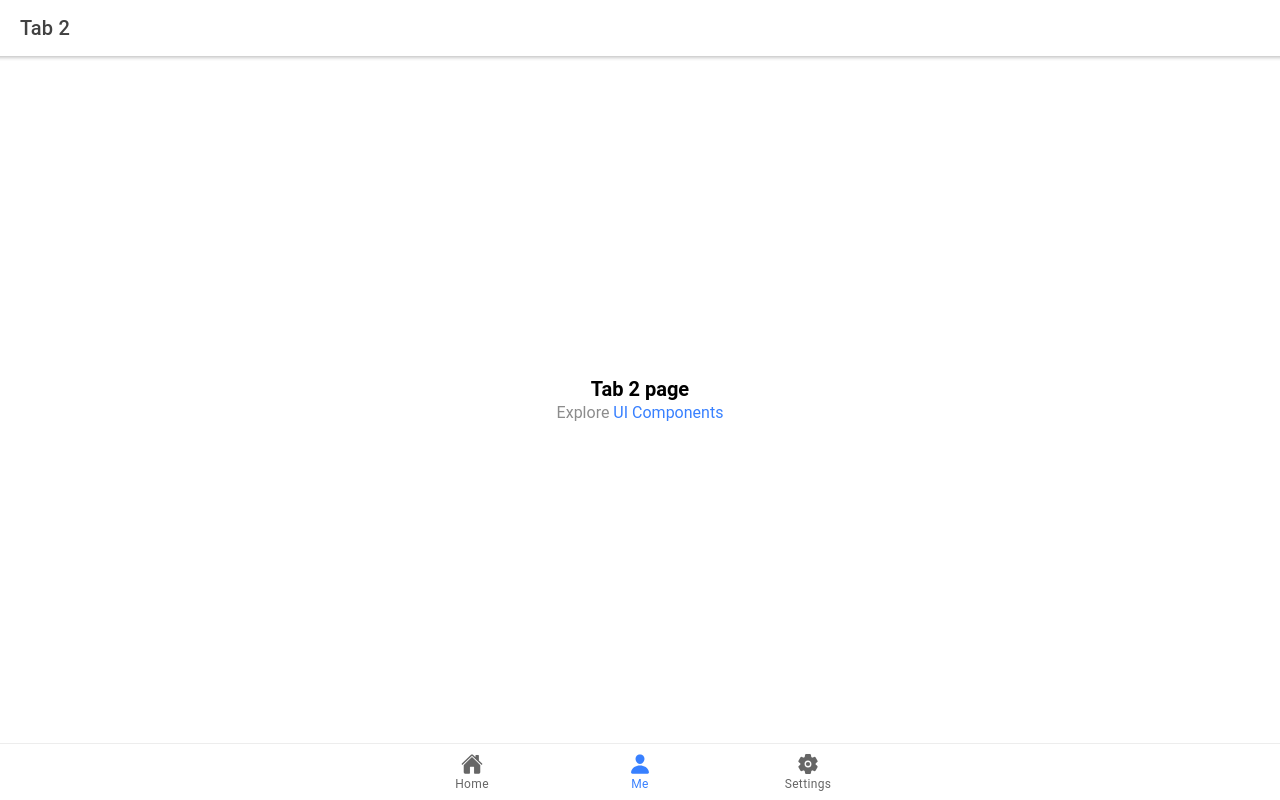
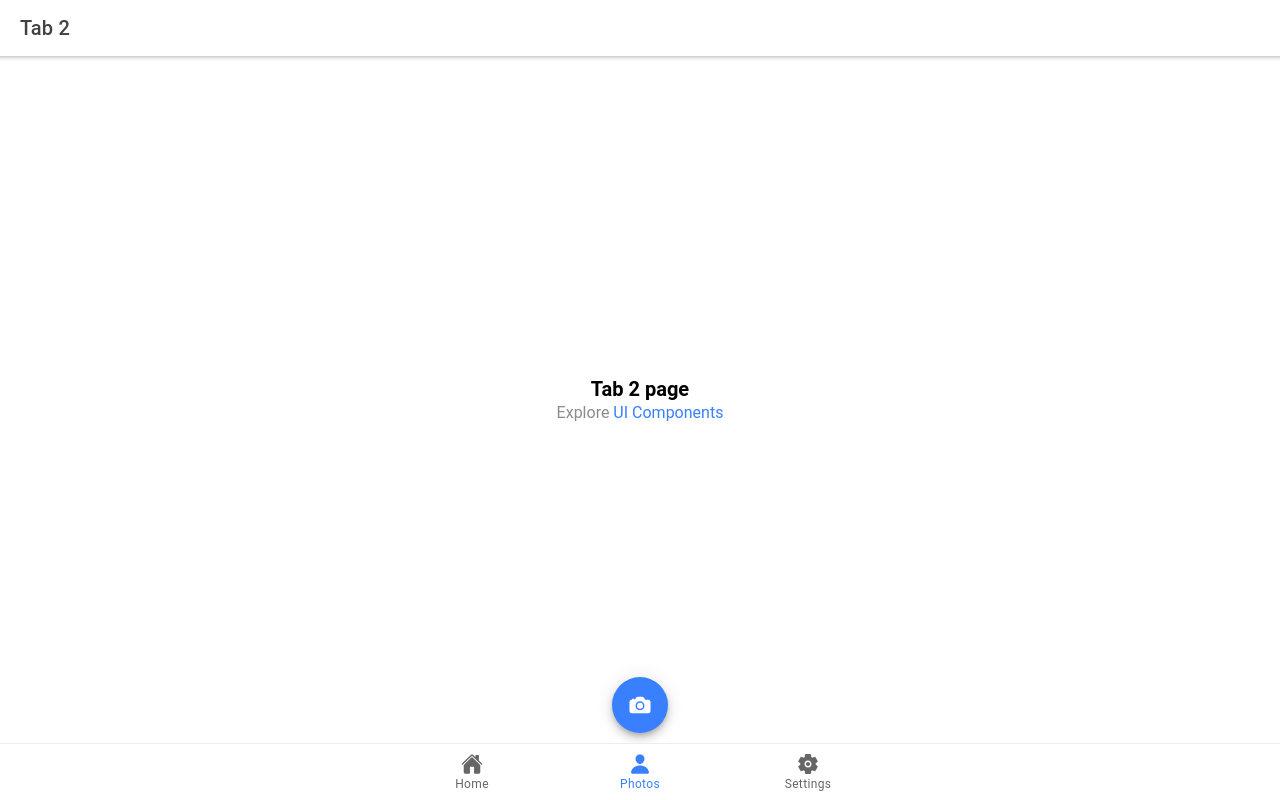
Before and after one commit to JamesGit1/ProjectRunning, a React (Create React App) app in the folder myApp/: page /tab2 in a window 1280 px wide. Built offline with nearby package versions, Linux system fonts and the light colour scheme.

Commit message:
Trying to add photo shiz

```diff
--- a/myApp/package.json
+++ b/myApp/package.json
@@ -4,9 +4,13 @@
   "private": true,
   "dependencies": {
     "@capacitor/app": "1.0.0",
+    "@capacitor/camera": "^1.0.2",
     "@capacitor/core": "3.0.0",
+    "@capacitor/filesystem": "^1.0.2",
     "@capacitor/haptics": "1.0.0",
     "@capacitor/keyboard": "1.0.0",
+    "@capacitor/storage": "^1.0.2",
+    "@ionic/pwa-elements": "^3.0.2",
     "@ionic/react": "^5.5.0",
     "@ionic/react-router": "^5.5.0",
     "@testing-library/jest-dom": "^5.11.9",
--- a/myApp/src/App.tsx
+++ b/myApp/src/App.tsx
@@ -60,7 +60,7 @@ const App: React.FC = () => (
           </IonTabButton>
           <IonTabButton tab="tab2" href="/tab2">
             <IonIcon icon={person} />
-            <IonLabel>Me</IonLabel>
+            <IonLabel>Photos</IonLabel>
           </IonTabButton>
           <IonTabButton tab="tab3" href="/tab3">
             <IonIcon icon={settings} />
--- /dev/null
+++ b/myApp/src/hooks/usePhotoGallery.ts
@@ -0,0 +1,44 @@
+import { useState, useEffect } from "react";
+import { isPlatform } from "@ionic/react";
+
+import {
+    Camera,
+    CameraResultType,
+    CameraSource,
+    Photo,
+} from "@capacitor/camera";
+import { Filesystem, Directory } from "@capacitor/filesystem";
+import { Storage } from "@capacitor/storage";
+import { Capacitor } from "@capacitor/core";
+
+export function usePhotoGallery() {
+
+    const [photos, setPhotos] = useState<UserPhoto[]>([]);
+
+    const takePhoto = async () => {
+        const cameraPhoto = await Camera.getPhoto({
+            resultType: CameraResultType.Uri,
+            source: CameraSource.Camera,
+            quality: 100,
+        });
+        const fileName = new Date().getTime() + ".jpeg";
+        const newPhotos = [
+            {
+                filepath: fileName,
+                webviewPath: cameraPhoto.webPath,
+            },
+            ...photos,
+        ];
+        setPhotos(newPhotos);
+    }
+
+    return {
+        photos,
+        takePhoto,
+    };
+}
+
+export interface UserPhoto {
+    filepath: string;
+    webviewPath?: string;
+}
--- a/myApp/src/index.tsx
+++ b/myApp/src/index.tsx
@@ -3,6 +3,10 @@ import ReactDOM from 'react-dom';
 import App from './App';
 import * as serviceWorkerRegistration from './serviceWorkerRegistration';
 import reportWebVitals from './reportWebVitals';
+import { defineCustomElements } from '@ionic/pwa-elements/loader';
+
+// Call the element loader after the platform has been bootstrapped
+defineCustomElements(window);
 
 ReactDOM.render(
   <React.StrictMode>
--- a/myApp/src/pages/Tab2.tsx
+++ b/myApp/src/pages/Tab2.tsx
@@ -1,8 +1,16 @@
-import { IonContent, IonHeader, IonPage, IonTitle, IonToolbar } from '@ionic/react';
+import { camera, trash, close } from 'ionicons/icons';
+import {
+  IonContent, IonHeader, IonPage, IonTitle, IonToolbar,
+  IonFab, IonFabButton, IonIcon, IonGrid, IonRow,
+  IonCol, IonImg, IonActionSheet
+} from '@ionic/react';
+import { usePhotoGallery } from "../hooks/usePhotoGallery";
 import ExploreContainer from '../components/ExploreContainer';
 import './Tab2.css';
 
 const Tab2: React.FC = () => {
+  const { photos, takePhoto } = usePhotoGallery();
+
   return (
     <IonPage>
       <IonHeader>
@@ -11,6 +19,21 @@ const Tab2: React.FC = () => {
         </IonToolbar>
       </IonHeader>
       <IonContent fullscreen>
+        <IonGrid>
+          <IonRow>
+            {photos.map((photo, index) => (
+              <IonCol size="6" key={index}>
+                <IonImg src={photo.webviewPath} />
+              </IonCol>
+            ))}
+          </IonRow>
+        </IonGrid>
+        {/* <IonFab> markup */}
+          <IonFab vertical="bottom" horizontal="center" slot="fixed">
+            <IonFabButton onClick={() => takePhoto()}>
+              <IonIcon icon={camera}></IonIcon>
+            </IonFabButton>
+          </IonFab>
           <IonHeader collapse="condense">
             <IonToolbar>
               <IonTitle size="large">Tab 2</IonTitle>
```
Also changed, not shown: 1 other file (tests, documents, lock files or other folders). Lines whose indentation alone changed are shown as unchanged.
